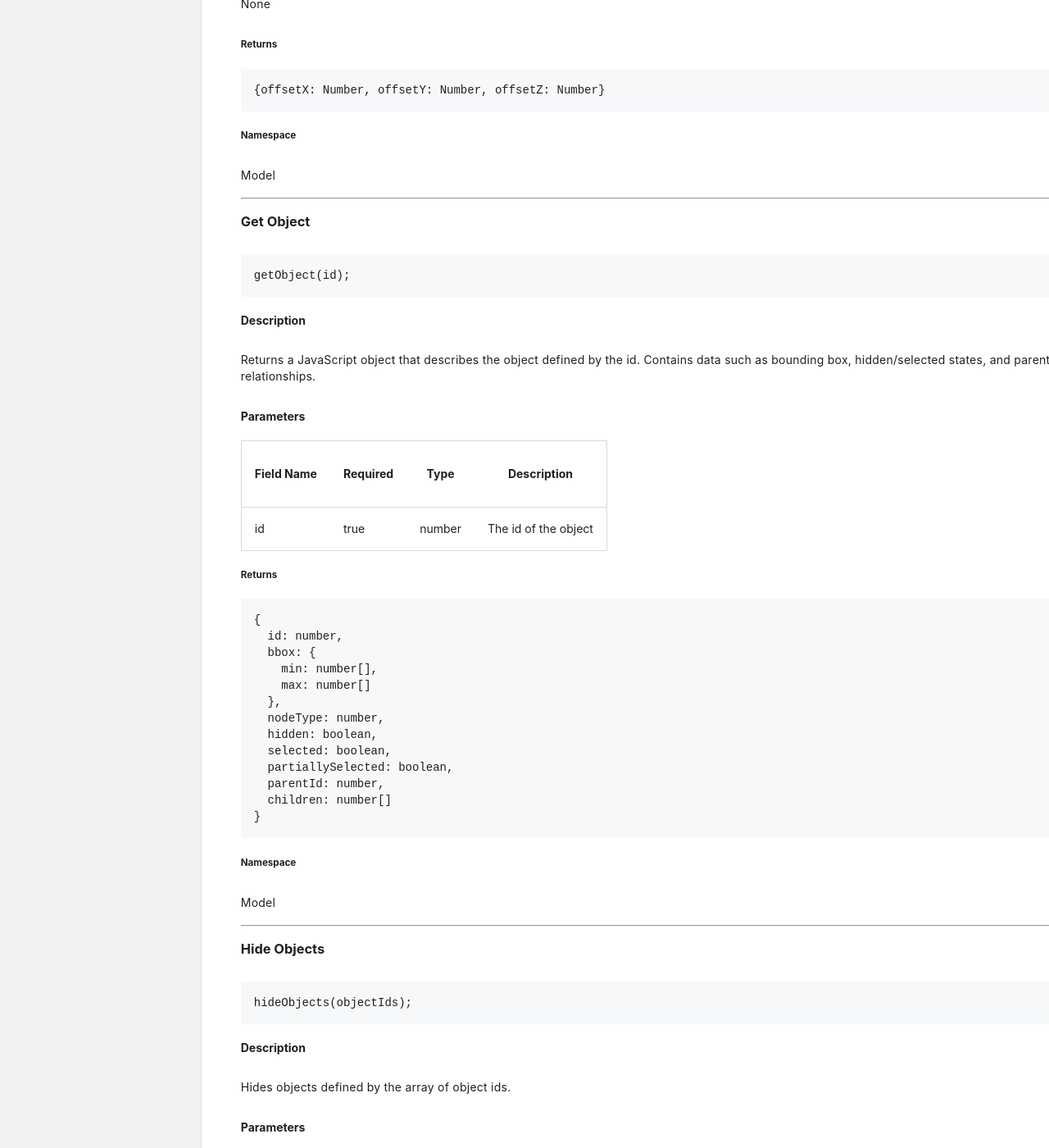
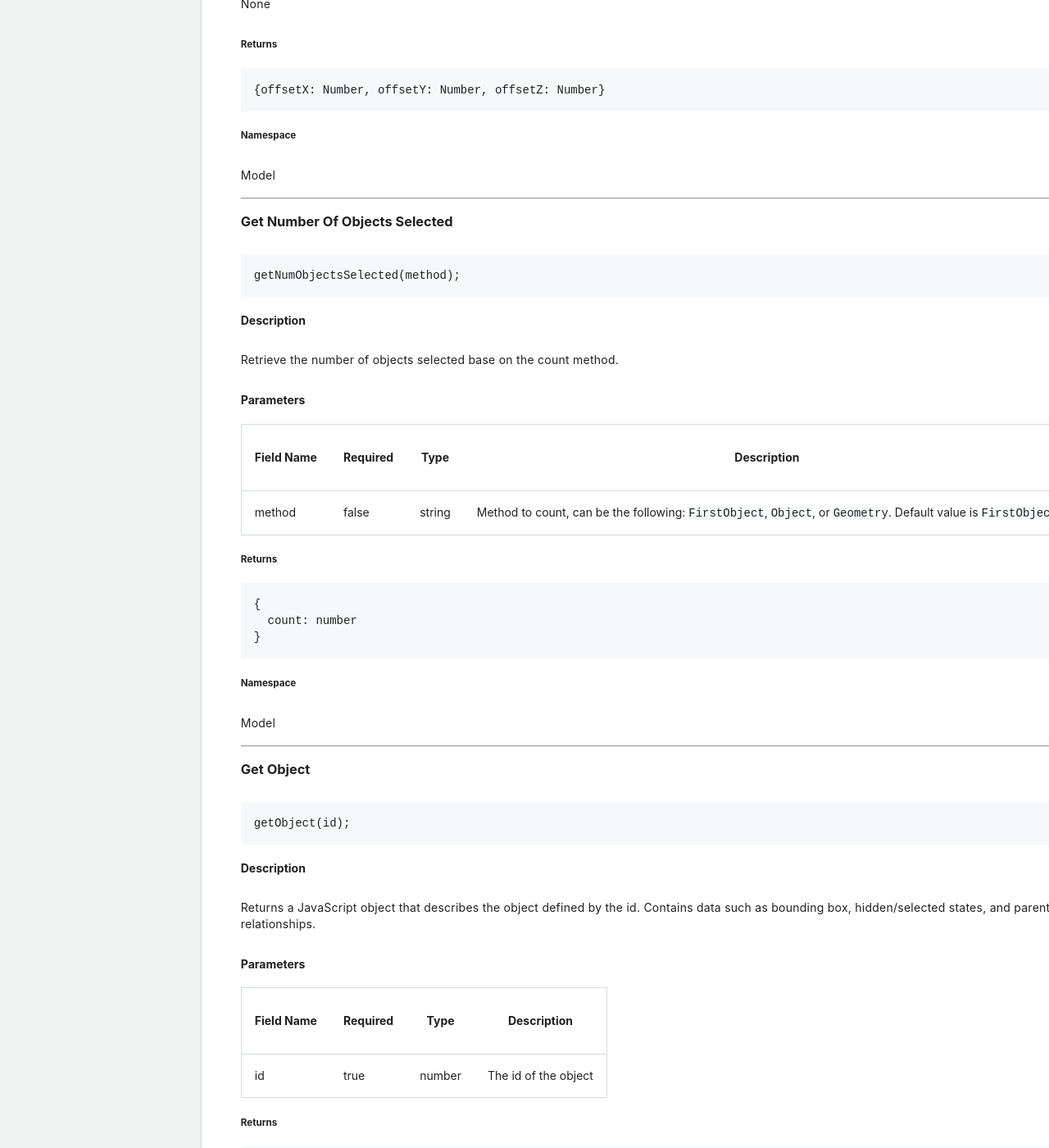
Before and after one commit to procore/documentation, a Jekyll site: the page built from bim_webviewer/bim_web_viewer.md, in a window 1280 px wide and 1400 px high, scrolled down 40866 px. Shown: the whole window at 82% size. Built offline with Jekyll 4.4.1, drawn with Linux system fonts in a browser that asks for light colours; comment, search, counter and statistics services are not loaded.

Commit message:
Update bim_web_viewer.md

````diff
--- a/bim_webviewer/bim_web_viewer.md
+++ b/bim_webviewer/bim_web_viewer.md
@@ -1998,6 +1998,38 @@ None
 
 ```js
 {offsetX: Number, offsetY: Number, offsetZ: Number}
+```
+
+##### Namespace
+
+Model
+
+---
+
+### Get Number Of Objects Selected
+
+<p class="heading-link-container"><a class="heading-link" href="#get-number-of-objects-selected"></a></p>
+
+```js
+getNumObjectsSelected(method);
+```
+
+#### Description
+
+Retrieve the number of objects selected base on the count method.
+
+#### Parameters
+
+| Field Name | Required | Type | Description |
+| - | - | - | - |
+| method | false | string |  Method to count, can be the following: `FirstObject`, `Object`, or `Geometry`. Default value is `FirstObject` |
+
+##### Returns
+
+```js
+{
+  count: number
+}
 ```
 
 ##### Namespace
````
